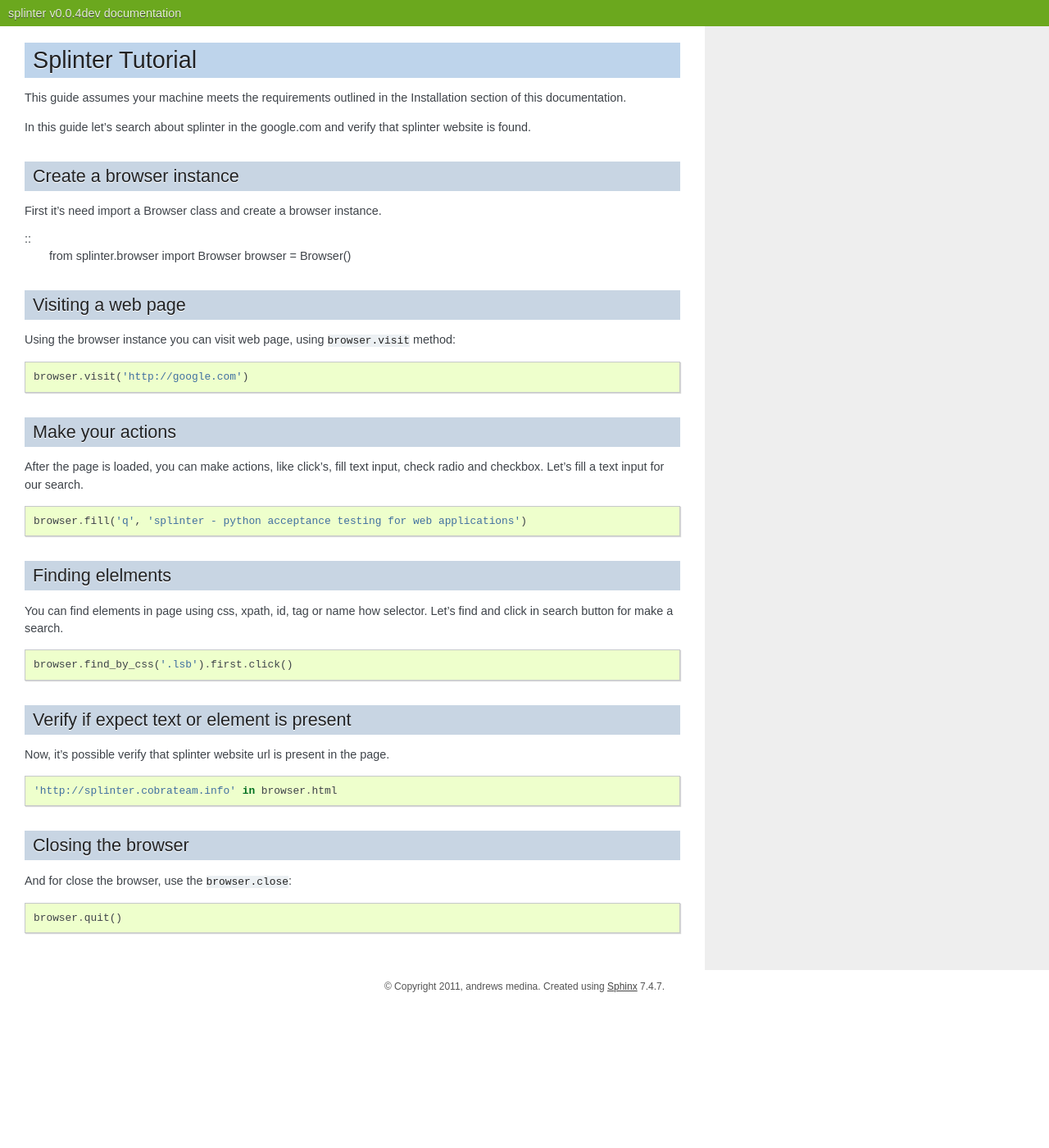
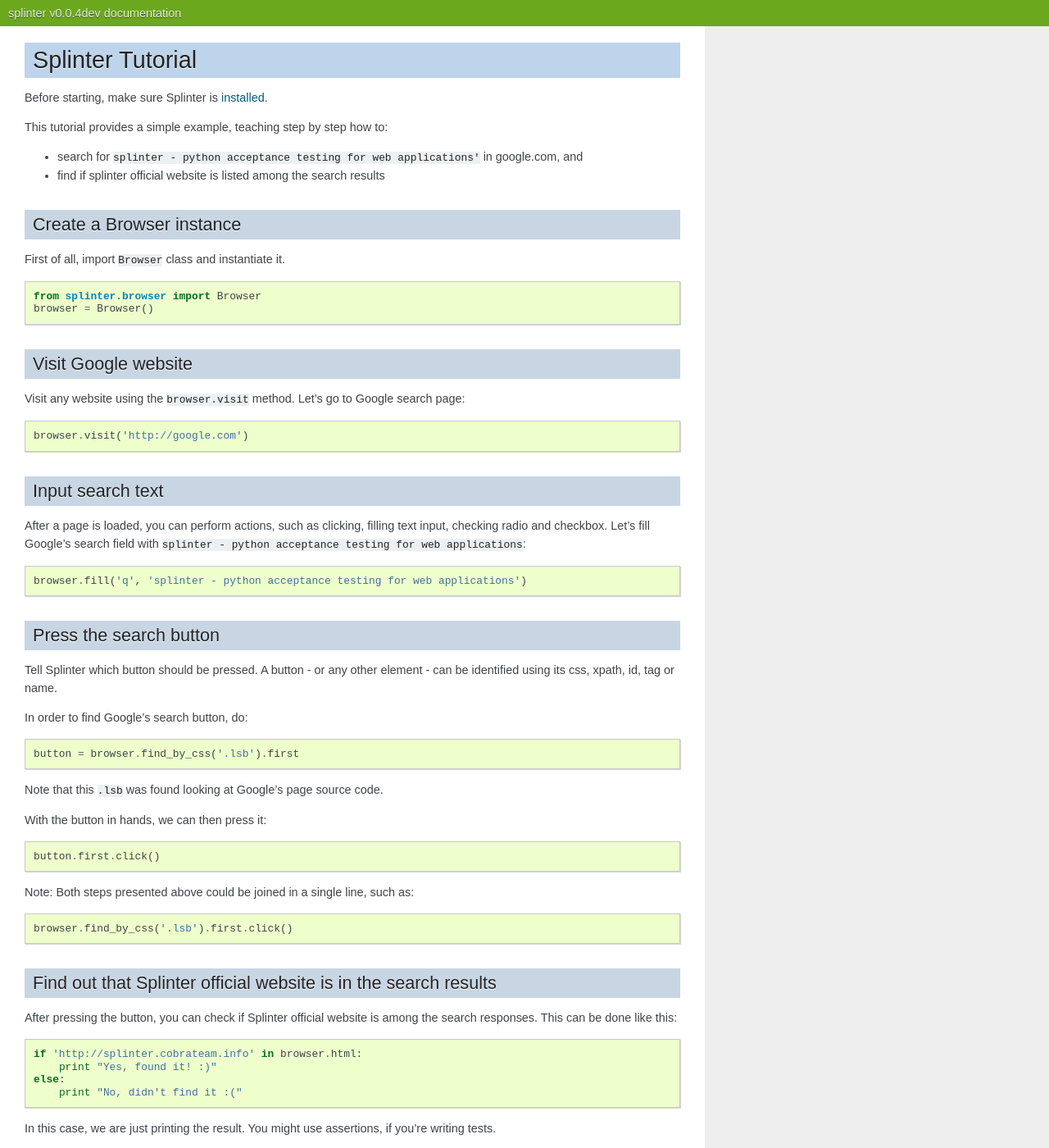
Before and after one commit to cobrateam/splinter, a Sphinx documentation site: the page built from docs/tutorial.rst, in a window 1280 px wide and 1400 px high. Shown: the whole window at 82% size. Built offline with Sphinx 7.4.7, drawn with Linux system fonts in a browser that asks for light colours; some of the changed text lies outside the part shown.

Commit message:
Improved documentation (English and baby steps)

```diff
--- a/docs/tutorial.rst
+++ b/docs/tutorial.rst
@@ -2,64 +2,112 @@
 Splinter Tutorial
 +++++++++++++++++
 
-This guide assumes your machine meets the requirements outlined in the Installation section of this documentation.
+Before starting, make sure Splinter is `installed <http://splinter.cobrateam.info/docs/install.html>`_.
 
-In this guide let's search about splinter in the google.com and verify that splinter website is found.
+This tutorial provides a simple example, teaching step by step how to:
 
-Create a browser instance
+* search for ``splinter - python acceptance testing for web applications'`` in google.com, and
+* find if splinter official website is listed among the search results
+
+Create a Browser instance
 =========================
 
-First it's need import a Browser class and create a browser instance.
+First of all, import ``Browser`` class and instantiate it.
 
 ::
+
     from splinter.browser import Browser
     browser = Browser()
 
 
-Visiting a web page
+Visit Google website
 ===================
 
-Using the browser instance you can visit web page, using ``browser.visit`` method:
+Visit any website using the ``browser.visit`` method. Let's go to Google search page:
 
 ::
 
     browser.visit('http://google.com')
 
 
-Make your actions
+Input search text
 =================
 
-After the page is loaded, you can make actions, like click's, fill text input, check radio and checkbox. Let's fill a text input for our search.
+After a page is loaded, you can perform actions, such as clicking, filling text input, checking radio and checkbox. Let's fill Google's search field with ``splinter - python acceptance testing for web applications``:
 
 ::
 
     browser.fill('q', 'splinter - python acceptance testing for web applications')
 
-Finding elelments
+Press the search button
 =================
 
-You can find elements in page using css, xpath, id, tag or name how selector. Let's find and click in search button for make a search.
+Tell Splinter which button should be pressed. A button - or any other element - can be identified using its css, xpath, id, tag or name.
+
+In order to find Google's search button, do:
+
+::
+
+    button = browser.find_by_css('.lsb').first
+
+Note that this ``.lsb`` was found looking at Google's page source code.
+
+With the button in hands, we can then press it:
+
+::
+
+    button.first.click()
+
+
+Note: Both steps presented above could be joined in a single line, such as:
 
 ::
 
     browser.find_by_css('.lsb').first.click()
 
 
-Verify if expect text or element is present
+Find out that Splinter official website is in the search results
 ===========================================
 
-Now, it's possible verify that splinter website url is present in the page.
+After pressing the button, you can check if Splinter official website is among the search responses. This can be done like this:
 
 ::
 
-    'http://splinter.cobrateam.info' in browser.html
+    if 'http://splinter.cobrateam.info' in browser.html:
+        print "Yes, found it! :)"
+    else:
+        print "No, didn't find it :("
 
 
-Closing the browser
+In this case, we are just printing the result. You might use assertions, if you're writing tests.
+
+Close the browser
 ===================
 
-And for close the browser, use the ``browser.close``:
+When you've finished testing, close your browser using ``browser.close``:
 
 ::
 
     browser.quit()
+
+
+All together
+===================
+
+Finally, the source code will be:
+
+::
+
+    from splinter.browser import Browser
+
+    browser = Browser()
+    browser.visit('http://google.com')
+    browser.fill('q', 'splinter - python acceptance testing for web applications')
+    browser.find_by_css('.lsb').first.click()
+
+    if 'http://splinter.cobrateam.info' in browser.html:
+        print 'Yes, the official website was found!'
+    else:
+        print 'No, it wasn't found... We need to improve the SEO'
+
+    browser.quit()
```
Also changed, not shown: docs/install.rst (+10 -12 lines).
